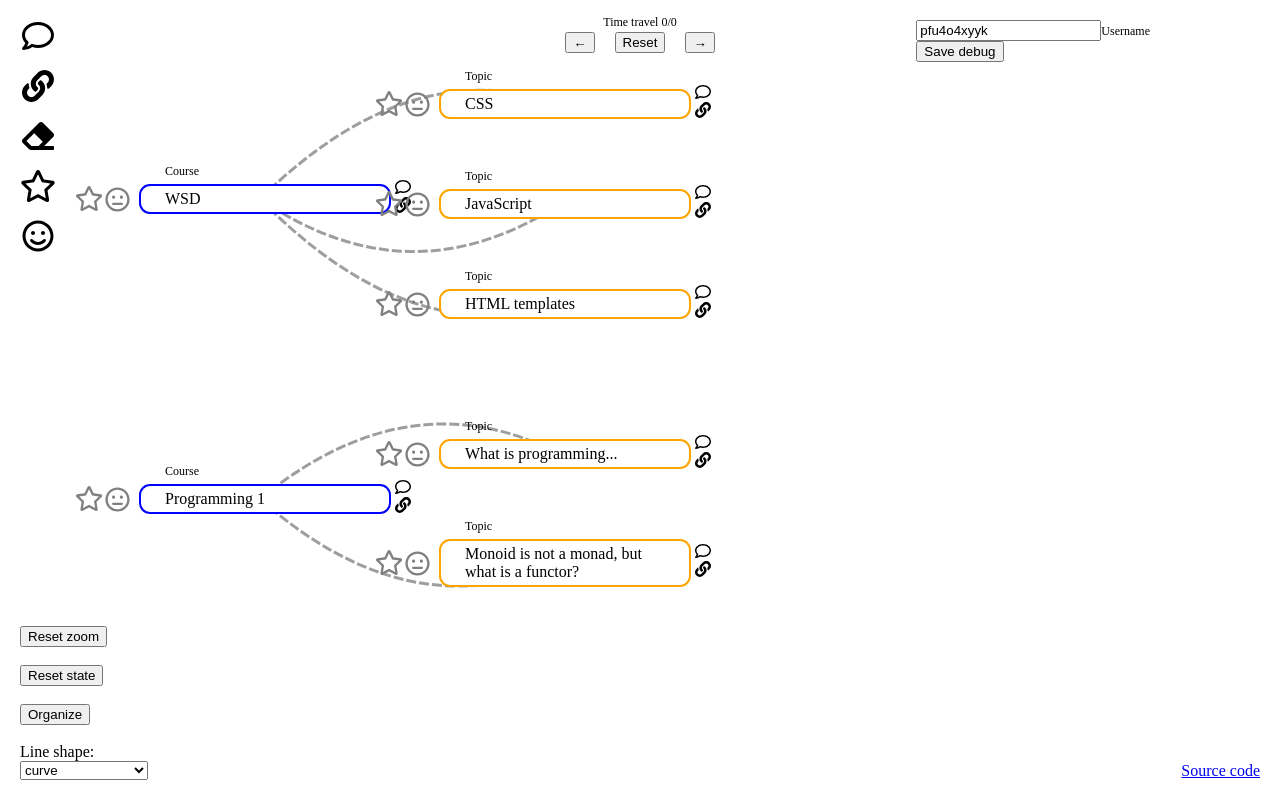
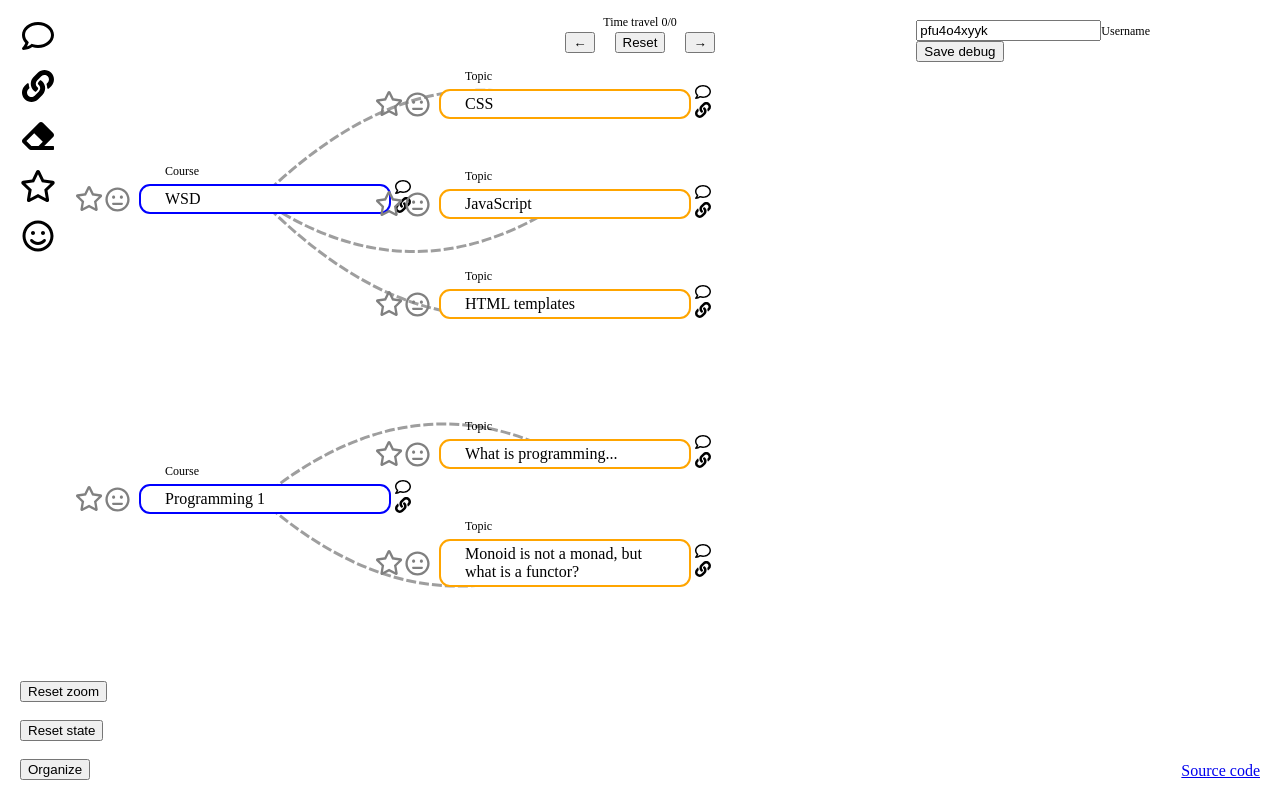
Before and after one commit to piehei/course-curriculum-graph, a Vue app in the folder client/: page / in a window 1280 px wide. Built offline with nearby package versions, Linux system fonts and the light colour scheme.

Commit message:
little refactorings and removal of unused code

```diff
--- a/client/src/App.vue
+++ b/client/src/App.vue
@@ -34,19 +34,6 @@
       <button @click="organize">
         Organize
       </button>
-
-      <br><br>
-
-      Line shape:
-      <br>
-
-      <select v-model="pathShape">
-        <option disabled value="">Please select one</option>
-        <option v-for="shape in possiblePathShapes"
-                :key="shape">
-          {{ shape }}
-        </option>
-      </select>
 
     </div>
 
@@ -232,17 +219,6 @@ export default {
     deleteMode() {
       return this.$store.state.UI.deleteMode;
     },
-    pathShape: {
-      get() {
-        return this.$store.state.UI.pathShape;
-      },
-      set(val) {
-        this.$store.commit('CHANGE_PATH_SHAPE', val);
-      },
-    },
-    possiblePathShapes() {
-      return this.$store.state.UI.possiblePathShapes;
-    },
     nodes() {
       return this.$store.getters.nodes;
     },
@@ -304,10 +280,6 @@ export default {
       this.$store.commit('ORGANIZE');
     },
 
-    toggleCurve() {
-      this.$store.commit('TOGGLE_CURVES');
-    },
-
     travel(dir) {
       this.$store.commit('TRAVEL_USERLOG_HISTORY', dir);
     },
--- a/client/src/components/Connection.vue
+++ b/client/src/components/Connection.vue
@@ -51,19 +51,20 @@ export default {
   data() {
     return {
       mouseIsHovering: false,
+      slopeX: 0,
+      slopeY: 0,
     };
   },
   computed: {
     commentPos() {
-      const x = (this.x2 - this.x1)/2 + this.x1 + (Math.abs(this.x1-this.x2) < 50 ? 50 : -50);
-      const y = (this.y2 - this.y1)/2 + this.y1 + (this.y1 > this.y2 ? -50 : 50);
+      const x = this.x1 + (this.x2 - this.x1)/2;
+      const y = this.y1 + (this.y2 - this.y1)/2;
       return {
         x: x,
         y: y,
       };
     },
     pathString() {
-      const shape = this.$store.state.UI.pathShape;
       const x1 = this.x1;
       const y1 = this.y1;
       const x2 = this.x2;
@@ -74,31 +75,16 @@ export default {
         return `M ${x1} ${y1} L ${x2} ${y2}`;
       }
 
-      const rand1 = Math.floor(Math.random() * 4);
-      const rand2 = Math.floor(Math.random() * 5);
-      const sign = x1 > x2 ? -1 : 1
-
-      if (shape === 'curve') {
       // curve is consctructed as follows:
       // M x1 x2 Q x y x2 y2
       // where x y stands for the slope
       // here we make the slope steeper(?) if the nodes are very adjacent to each other
+      this.slopeX = `${x1 + (x2-x1)/2 + (Math.abs(x1-x2) < 50 ? 50 : 0)}`;
+      this.slopeY = `${y1 + (y1 > y2 ? -100 : 100) + (y2-y1)/2}`;
       return `M ${x1} ${y1}
-                Q ${x1 + (x2-x1)/2 + (Math.abs(x1-x2) < 50 ? 50 : 0)} ${y1 + (y1 > y2 ? -100 : 100) + (y2-y1)/2}
+              Q ${this.slopeX} ${this.slopeY}
               ${x2} ${y2}`
 
-      } else if (shape === 'path') {
-
-        return `M ${x1 + rand1} ${y1 - rand2}
-                 l ${ sign * Math.abs(x1 - x2 + rand1) / 2 } 0
-                 l 0 ${y2 - y1 + rand2}
-                 L ${x2 - rand1} ${y2 + rand2}`;
-
-      } else {
-
-        return `M ${x1} ${y1} L ${x2} ${y2}`;
-
-      }
     },
     x1() {
         return this.middle(this.from).x;
--- a/client/src/store/index.js
+++ b/client/src/store/index.js
@@ -25,12 +25,9 @@ export default new Vuex.Store({
     nodeList: courseList,
     meta: {},
     stateTouched: false,
-    useCurves: true,
     lowestPoint: 0,
     lowestId: "",
     UI: {
-      pathShape: 'curve',
-      possiblePathShapes: ['curve', 'path', 'line'],
       deleteMode: false,
       zoom: { x: 0, y: 0, k: 1 },
       mouse: { x: 0, y: 0 },
--- a/client/src/store/mutations.js
+++ b/client/src/store/mutations.js
@@ -120,11 +120,6 @@ export const SAVE_OBJECT_POSITION = (state, { posX, posY, objectId }) => {
 };
 
 
-export const CHANGE_PATH_SHAPE = (state, shape) => {
-  state.UI.pathShape = shape;
-};
-
-
 export const TOGGLE_DELETE_MODE = (state) => {
   state.UI.deleteMode = !state.UI.deleteMode;
 };
```
Lines whose indentation alone changed are shown as unchanged.
